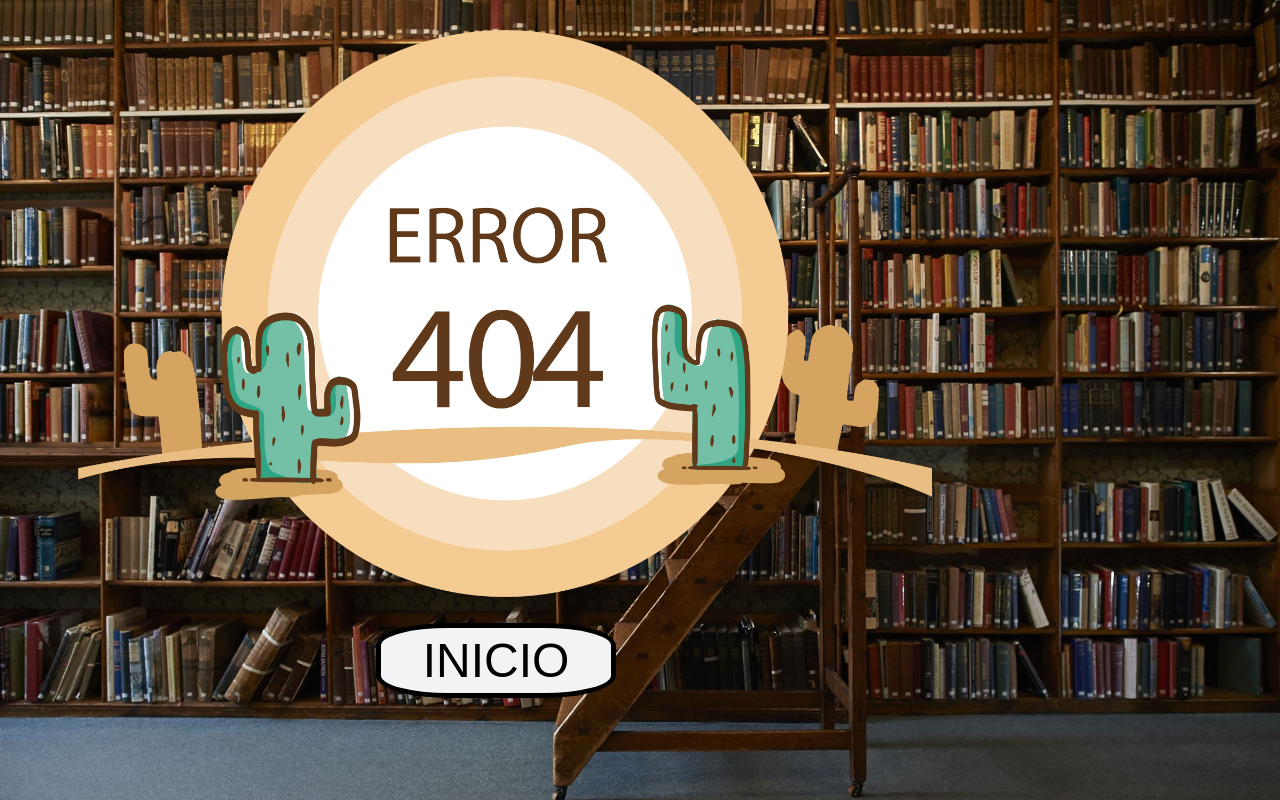
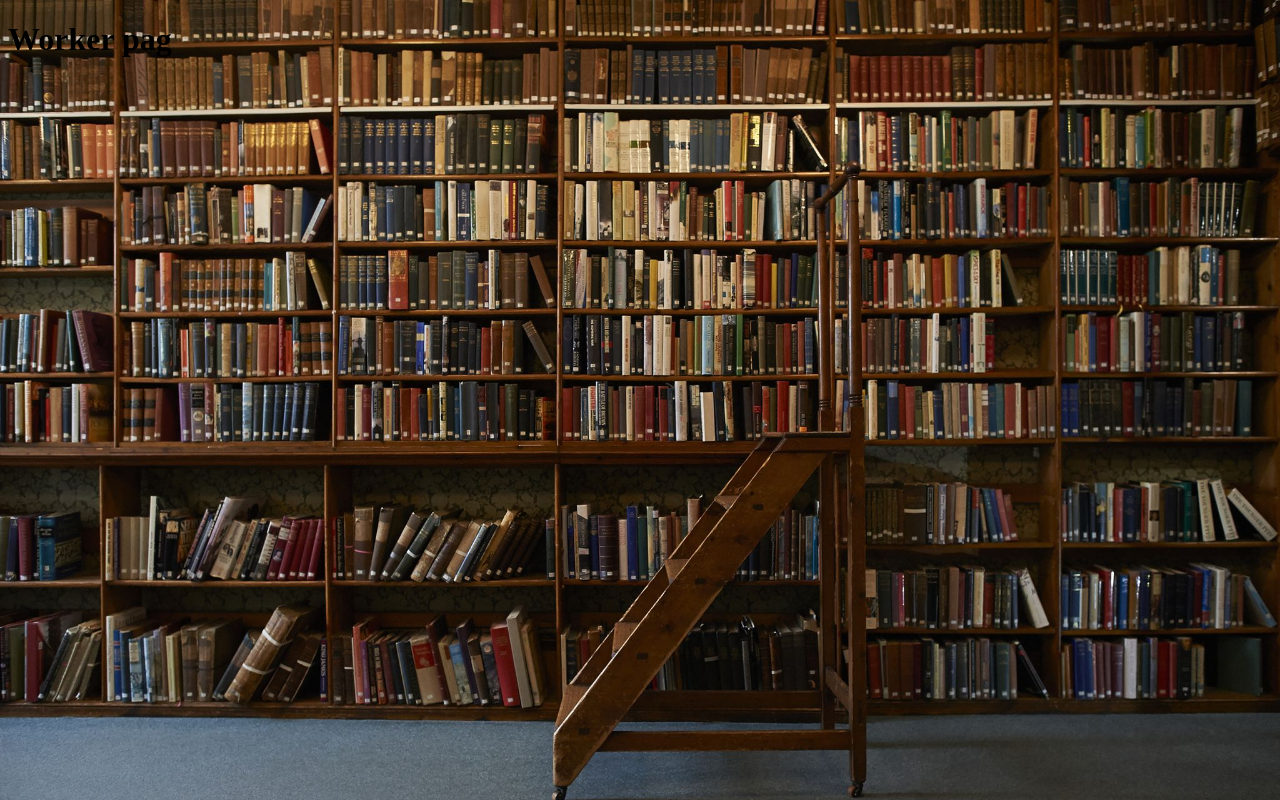
Before and after one commit to DiegoMartinez2094/Biblioteca_react, a React (Vite) app: page /WorkerPag in a window 1280 px wide. Built offline with nearby package versions, Linux system fonts and the light colour scheme.

Commit message:
feat: :sparkles: test pag of workers
implementation of a temporal worker pag

```diff
--- a/src/Components/Sign-in/Sign-in.jsx
+++ b/src/Components/Sign-in/Sign-in.jsx
@@ -10,6 +10,7 @@ export default function SignIn() {
   const [Email, setEmail] = useState("");
   const [redirectUserPag, setRedirectUserPag] = useState(false);
   const [redirectAdmPag, setRedirectAdmPag] = useState(false);
+  const [redirectWorkerPag , setRedirectWorkerPag] = useState(false);
   // Variable de estado para controlar la redirección
   const [showPassword, setShowPassword] = useState(false); // Variable de estado para mostrar u ocultar la contraseña
 
@@ -51,7 +52,7 @@ export default function SignIn() {
         if (userType === "administrador") {
           setRedirectAdmPag(true);
         } else if (userType === "trabajador") {
-          // Hacer algo para usuarios trabajadores
+           setRedirectWorkerPag(true);
         } else if (userType === "usuario") {
           setRedirectUserPag(true);
         }
@@ -138,6 +139,7 @@ export default function SignIn() {
         </button>
         {redirectAdmPag && <Navigate to="/admpag" />}
         {redirectUserPag && <Navigate to="/userpag" />}
+        {redirectWorkerPag && <Navigate to="/Workerpag" />}
       </div>
     </>
   );
--- /dev/null
+++ b/src/Components/WorkerPag/WorkerPag.jsx
@@ -0,0 +1,7 @@
+import React from 'react'
+
+export default function WorkerPag() {
+  return (
+    <h1>Worker pag</h1>
+  )
+}
--- a/src/main.jsx
+++ b/src/main.jsx
@@ -8,6 +8,7 @@ import SignIn from './Components/Sign-in/Sign-in.jsx'
 import UserPag from './Components/UserPag/UserPag.jsx'
 import RegistroFormAdm from './Components/RegistroAdm/registroAdm.jsx'
 import NotFound from './Components/NotFound/NotFound.jsx'
+import WorkerPag from './Components/WorkerPag/WorkerPag.jsx'
 
 const router =createBrowserRouter([
   {
@@ -34,6 +35,10 @@ const router =createBrowserRouter([
     path: '*',
     element: <NotFound/>,
   },
+  {
+    path: '/WorkerPag',
+    element: <WorkerPag/>,
+  },
 ])
 
 
```
